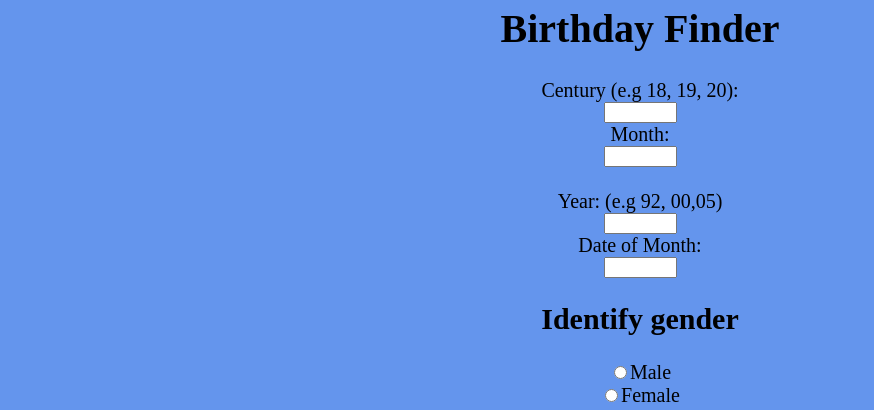
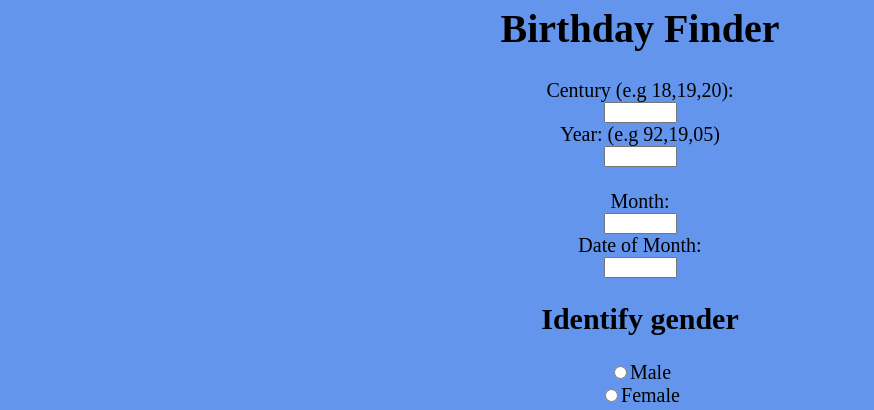
Before and after one commit to Maxwel5/JavaScript-Birthday-Project, a plain HTML site: page index.html in a window 1280 px wide. Shown: the part 396-806 px from the top of the page, without its empty margins (0-874 px from the left). Drawn offline with Linux system fonts and the light colour scheme.

Commit message:
making changes on the form

```diff
--- a/index.html
+++ b/index.html
@@ -23,16 +23,17 @@
 
         <form>
             <div class="row">
-                Century (e.g 18, 19, 20):<br>
+                Century (e.g 18,19,20):<br>
                 <input type1="text" name="century" value="" Size="6" id="century">
                 <br>
-                Month:<br>
-                <input type="text" name="month" value="" Size="6" id="month">
+                Year: (e.g 92,19,05)<br>
+                <input type="text" name="year" value="" Size="6" id="year">
+                <br>
             </div>
             <br>
             <div class="row">
-                Year: (e.g 92, 00,05)<br>
-                <input type="text" name="year" value="" Size="6" id="year">
+                Month: <br>
+                <input type="text" name="month" value="" Size="6" id="month">
                 <br>
                 Date of Month:<br>
                 <input type="text" name="dob" value="" Size="6" id="date"><br>
```
